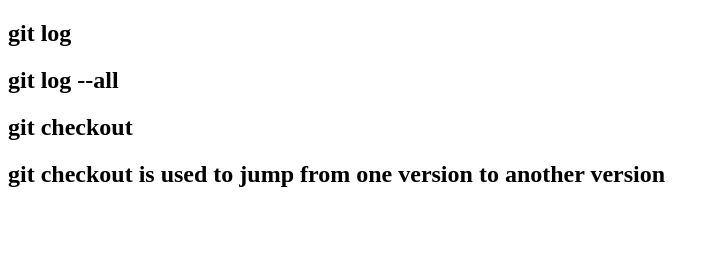
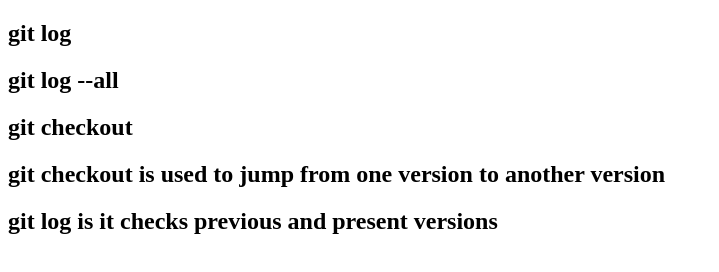
Before and after one commit to sujanayata/version-checking, a plain HTML site: page index.html in a window 1280 px wide. Shown: the whole page, without its empty margins (0-719 px from the left). Drawn offline with Linux system fonts and the light colour scheme.

Commit message:
version3

```diff
--- a/index.html
+++ b/index.html
@@ -10,5 +10,6 @@
     <h2>git log --all</h2>
     <h2>git checkout</h2>
     <h2>git checkout is used to jump from one version to another version</h2>
+    <h2>git log is it checks previous and present versions</h2>
 </body>
 </html>
```
